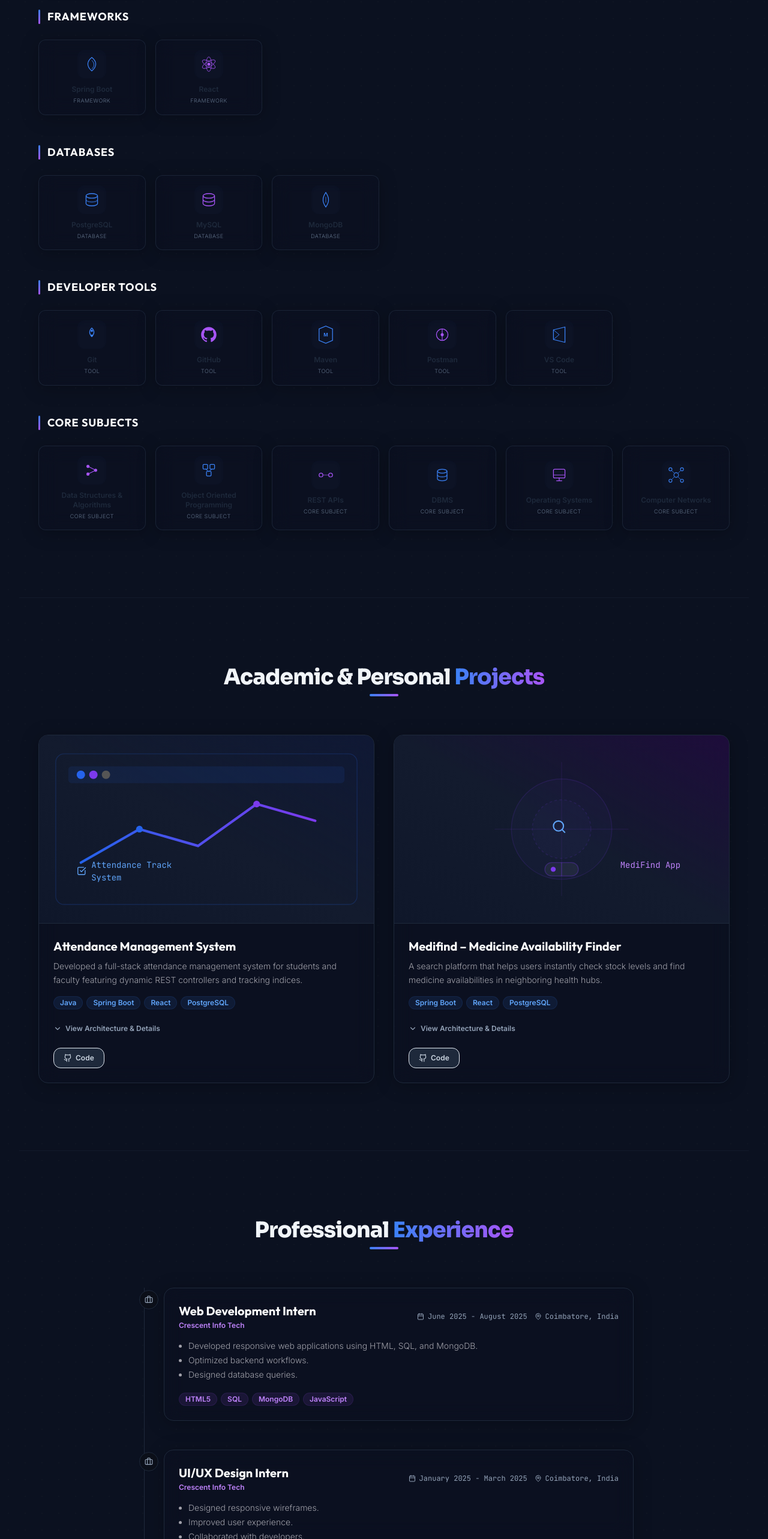
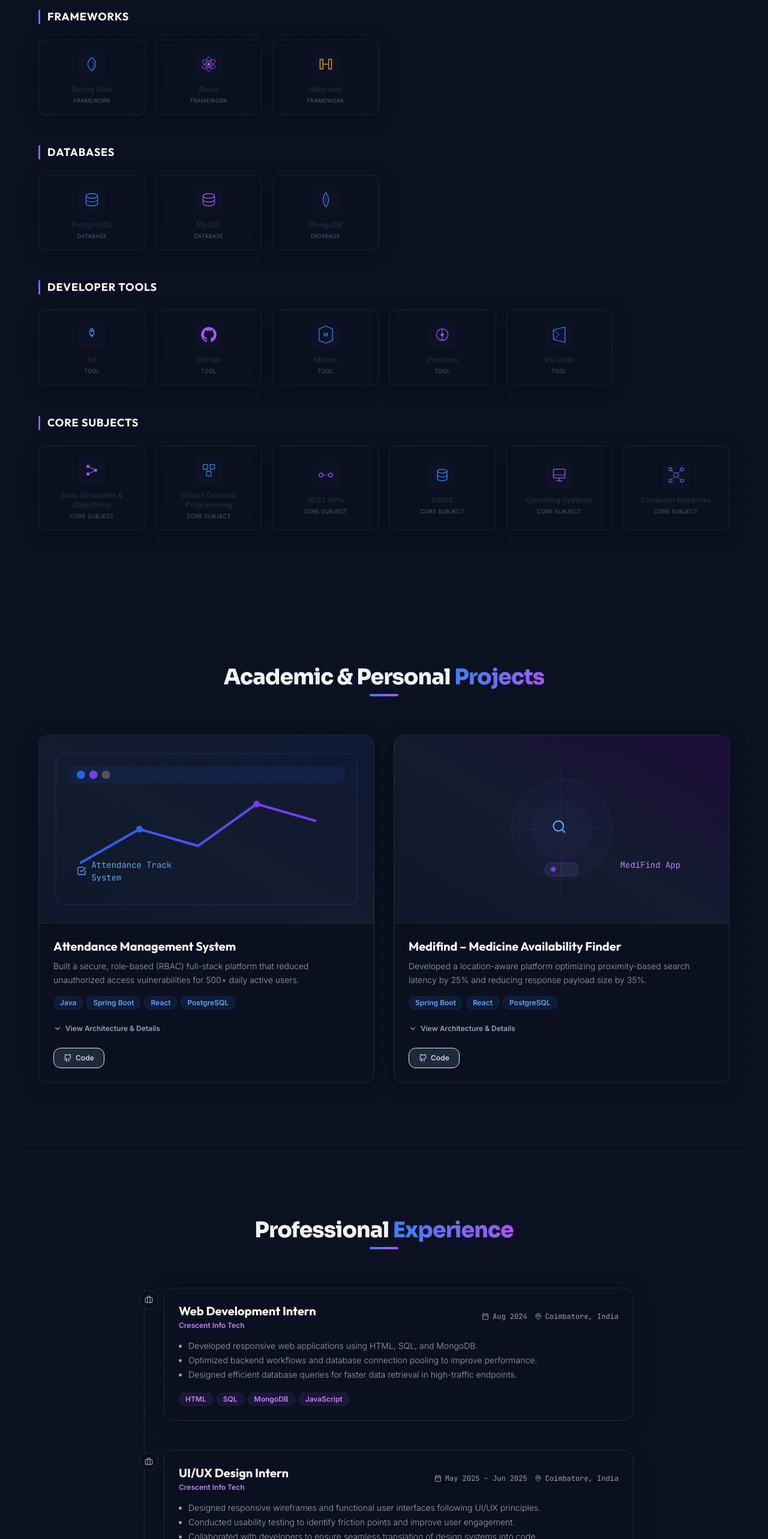
Before and after one commit to Kruthick03/MY_PORTFOLIO, a React (Vite) app: page / in a window 1280 px wide. Shown: the part 2223-4789 px from the top of the page at 60% size. Built offline with nearby package versions, Linux system fonts and the light colour scheme.

Commit message:
feat: update portfolio contents and skills to match the latest resume PDF

```diff
--- a/index.html
+++ b/index.html
@@ -73,7 +73,7 @@
           "name": "Karpagam Institute of Technology",
           "sameAs": "https://karpagamit.ac.in"
         },
-        "knowsAbout": ["Java", "Spring Boot", "React", "SQL", "PostgreSQL", "MongoDB", "Data Structures & Algorithms", "Full Stack Development", "UI/UX Design"]
+        "knowsAbout": ["Java", "Spring Boot", "React", "Hibernate", "SQL", "PostgreSQL", "MongoDB", "Data Structures & Algorithms", "Full Stack Development", "UI/UX Design"]
       }
     </script>
 
--- a/src/components/Certifications.jsx
+++ b/src/components/Certifications.jsx
@@ -5,13 +5,13 @@ import { ShieldCheck, Cloud, Cpu, Award, Layers } from 'lucide-react';
 const Certifications = () => {
   const certifications = [
     {
-      title: "Microsoft Azure Fundamentals",
+      title: "Microsoft Certified: Azure Fundamentals",
       issuer: "Microsoft",
       icon: <Cloud className="text-blue-500" size={22} />,
       color: "hover:shadow-blue-500/10 hover:border-blue-500/20"
     },
     {
-      title: "AWS Academy Cloud Foundations",
+      title: "AWS Academy Graduate – Cloud Foundations",
       issuer: "AWS Academy",
       icon: <Cpu className="text-purple-500" size={22} />,
       color: "hover:shadow-purple-500/10 hover:border-purple-500/20"
--- a/src/components/Experience.jsx
+++ b/src/components/Experience.jsx
@@ -7,24 +7,24 @@ const Experience = () => {
     {
       role: "Web Development Intern",
       company: "Crescent Info Tech",
-      duration: "June 2025 - August 2025",
+      duration: "Aug 2024",
       location: "Coimbatore, India",
       desc: [
         "Developed responsive web applications using HTML, SQL, and MongoDB.",
-        "Optimized backend workflows.",
-        "Designed database queries."
+        "Optimized backend workflows and database connection pooling to improve performance.",
+        "Designed efficient database queries for faster data retrieval in high-traffic endpoints."
       ],
-      tech: ["HTML5", "SQL", "MongoDB", "JavaScript"]
+      tech: ["HTML", "SQL", "MongoDB", "JavaScript"]
     },
     {
       role: "UI/UX Design Intern",
       company: "Crescent Info Tech",
-      duration: "January 2025 - March 2025",
+      duration: "May 2025 – Jun 2025",
       location: "Coimbatore, India",
       desc: [
-        "Designed responsive wireframes.",
-        "Improved user experience.",
-        "Collaborated with developers."
+        "Designed responsive wireframes and functional user interfaces following UI/UX principles.",
+        "Conducted usability testing to identify friction points and improve user engagement.",
+        "Collaborated with developers to ensure seamless translation of design systems into code."
       ],
       tech: ["Figma", "Wireframing", "User Experience", "Collaborative Design"]
     }
--- a/src/components/Projects.jsx
+++ b/src/components/Projects.jsx
@@ -8,14 +8,14 @@ const Projects = () => {
   const projects = [
     {
       title: "Attendance Management System",
-      desc: "Developed a full-stack attendance management system for students and faculty featuring dynamic REST controllers and tracking indices.",
-      problem: "Traditional classroom check-ins are prone to verification delays, database desynchronizations, and loss of physical records.",
+      desc: "Built a secure, role-based (RBAC) full-stack platform that reduced unauthorized access vulnerabilities for 500+ daily active users.",
+      problem: "Traditional classroom check-ins are prone to verification delays, security vulnerabilities, and database desynchronization under high load.",
       features: [
-        "Multi-role dashboards for students and faculty.",
-        "REST APIs built with Java & Spring Boot.",
-        "Relational entity management using PostgreSQL."
+        "Role-based access control (RBAC) secure portal for 500+ daily active users.",
+        "Optimized PostgreSQL retrieval by 30% with composite indexing on logs via Hibernate/JPA.",
+        "Asynchronous RESTful endpoints built to handle concurrent request bursts."
       ],
-      architecture: "Java Spring Boot serves REST API endpoints, writing and updating attendance indices in a PostgreSQL database accessed via Spring Data JPA.",
+      architecture: "Java Spring Boot serves asynchronous REST API endpoints, writing and updating attendance records via Hibernate/JPA in a PostgreSQL database with composite indexing.",
       tech: ["Java", "Spring Boot", "React", "PostgreSQL"],
       github: "https://github.com/kruthick-m",
       thumbnail: (
@@ -45,14 +45,14 @@ const Projects = () => {
     },
     {
       title: "Medifind – Medicine Availability Finder",
-      desc: "A search platform that helps users instantly check stock levels and find medicine availabilities in neighboring health hubs.",
+      desc: "Developed a location-aware platform optimizing proximity-based search latency by 25% and reducing response payload size by 35%.",
       problem: "During medical emergencies, users lose precious time visiting physical pharmacies to check for critical prescription drugs.",
       features: [
-        "Fast index search queries on medicine names.",
-        "PostgreSQL schema optimized for stock records.",
-        "React frontend for real-time responsiveness."
+        "Location-aware search with proximity latency optimized by 25% via geospatial queries.",
+        "ACID-compliant inventory transactions via Hibernate/JPA ensuring 100% data integrity.",
+        "Server-side pagination and response compression reducing payload size by 35%."
       ],
-      architecture: "React interface makes API calls to Spring Boot controllers that query and retrieve active inventory from a PostgreSQL instance.",
+      architecture: "React interface queries Spring Boot controllers. The backend optimizes query execution with geospatial analysis and compresses response payloads before sending.",
       tech: ["Spring Boot", "React", "PostgreSQL"],
       github: "https://github.com/kruthick-m",
       thumbnail: (
--- a/src/components/Resume.jsx
+++ b/src/components/Resume.jsx
@@ -127,11 +127,11 @@ const Resume = () => {
                   <div className="space-y-2.5">
                     <div>
                       <span className="font-semibold text-slate-800 dark:text-white">Languages:</span>
-                      <p className="text-slate-600 dark:text-slate-400 font-light mt-0.5">Java, C++, Python, JavaScript, SQL, HTML, CSS</p>
+                      <p className="text-slate-600 dark:text-slate-400 font-light mt-0.5">Java, C++, Python, SQL, JavaScript, HTML, CSS</p>
                     </div>
                     <div>
                       <span className="font-semibold text-slate-800 dark:text-white">Frameworks:</span>
-                      <p className="text-slate-600 dark:text-slate-400 font-light mt-0.5">Spring Boot, React</p>
+                      <p className="text-slate-600 dark:text-slate-400 font-light mt-0.5">Spring Boot, React, Hibernate</p>
                     </div>
                     <div>
                       <span className="font-semibold text-slate-800 dark:text-white">Databases:</span>
@@ -149,8 +149,8 @@ const Resume = () => {
                     Certifications
                   </h4>
                   <div className="space-y-1.5 text-xs text-slate-600 dark:text-slate-400 font-light">
-                    <p>• Microsoft Azure Fundamentals</p>
-                    <p>• AWS Academy Cloud Foundations</p>
+                    <p>• Microsoft Certified: Azure Fundamentals</p>
+                    <p>• AWS Academy Graduate – Cloud Foundations</p>
                     <p>• IBM Enterprise Design Thinking Practitioner</p>
                     <p>• Celonis Foundations Certificate</p>
                   </div>
@@ -167,21 +167,21 @@ const Resume = () => {
                     <div>
                       <div className="flex justify-between items-start">
                         <h5 className="font-bold text-slate-800 dark:text-white">Web Development Intern</h5>
-                        <span className="text-[10px] font-mono text-slate-500 mt-0.5">June 2025 - August 2025</span>
+                        <span className="text-[10px] font-mono text-slate-500 mt-0.5">Aug 2024</span>
                       </div>
                       <p className="text-xs font-semibold text-slate-500 dark:text-blue-400 mb-1">Crescent Info Tech</p>
                       <p className="text-slate-650 dark:text-slate-400 font-light leading-relaxed">
-                        Developed responsive web applications using HTML, SQL, and MongoDB. Optimized backend workflows and designed database queries.
+                        Developed responsive web applications using HTML, SQL, and MongoDB. Optimized backend workflows and database connection pooling to improve performance. Designed efficient database queries for faster data retrieval in high-traffic endpoints.
                       </p>
                     </div>
                     <div>
                       <div className="flex justify-between items-start">
                         <h5 className="font-bold text-slate-800 dark:text-white">UI/UX Design Intern</h5>
-                        <span className="text-[10px] font-mono text-slate-500 mt-0.5">January 2025 - March 2025</span>
+                        <span className="text-[10px] font-mono text-slate-500 mt-0.5">May 2025 – Jun 2025</span>
                       </div>
                       <p className="text-xs font-semibold text-slate-500 dark:text-blue-400 mb-1">Crescent Info Tech</p>
                       <p className="text-slate-650 dark:text-slate-400 font-light leading-relaxed">
-                        Designed responsive wireframes, optimized screen components for enhanced user experience, and collaborated directly with dev teams.
+                        Designed responsive wireframes and functional user interfaces following UI/UX principles. Conducted usability testing to identify friction points and improve user engagement. Collaborated with developers to ensure seamless translation of design systems into code.
                       </p>
                     </div>
                   </div>
@@ -195,13 +195,13 @@ const Resume = () => {
                     <div>
                       <h5 className="font-bold text-slate-800 dark:text-white">Attendance Management System</h5>
                       <p className="text-slate-650 dark:text-slate-400 font-light leading-relaxed mt-0.5">
-                        Developed a full-stack attendance management system for students and faculty. Designed REST APIs using Spring Boot. Built a responsive React dashboard. Integrated PostgreSQL for attendance management.
+                        Built secure, role-based (RBAC) full-stack platform; reduced unauthorized access vulnerabilities for 500+ daily active users. Optimized PostgreSQL data retrieval time by 30% by implementing composite indexing on attendance logs via Hibernate/JPA. Architected asynchronous RESTful endpoints to ensure system throughput during concurrent request bursts.
                       </p>
                     </div>
                     <div>
                       <h5 className="font-bold text-slate-800 dark:text-white">Medifind – Medicine Availability Finder</h5>
                       <p className="text-slate-650 dark:text-slate-400 font-light leading-relaxed mt-0.5">
-                        Developed a medicine availability platform. Built REST APIs for medicine search. Developed React frontend. Integrated PostgreSQL database.
+                        Developed location-aware service; optimized proximity-based search latency by 25% using geospatial query optimization. Engineered ACID-compliant inventory transactions using Hibernate/JPA, ensuring 100% data integrity during multi-vendor stock updates. Optimized API throughput by implementing server-side pagination and response compression, reducing payload size by 35%.
                       </p>
                     </div>
                   </div>
--- a/src/components/Skills.jsx
+++ b/src/components/Skills.jsx
@@ -112,6 +112,17 @@ const Skills = () => {
               <ellipse cx="50" cy="50" rx="38" ry="14" fill="none" stroke="currentColor" strokeWidth="2.5" transform="rotate(30 50 50)" />
               <ellipse cx="50" cy="50" rx="38" ry="14" fill="none" stroke="currentColor" strokeWidth="2.5" transform="rotate(90 50 50)" />
               <ellipse cx="50" cy="50" rx="38" ry="14" fill="none" stroke="currentColor" strokeWidth="2.5" transform="rotate(150 50 50)" />
+            </svg>
+          )
+        },
+        {
+          name: "Hibernate",
+          categoryLabel: "Framework",
+          color: "hover:shadow-amber-500/12 hover:border-amber-500/30",
+          icon: (
+            <svg viewBox="0 0 100 100" className="w-8 h-8 text-amber-500">
+              <path d="M20 25 L35 25 L35 75 L20 75 Z M65 25 L80 25 L80 75 L65 75 Z" fill="none" stroke="currentColor" strokeWidth="4" />
+              <path d="M35 50 L65 50" fill="none" stroke="currentColor" strokeWidth="4" />
             </svg>
           )
         }
```
